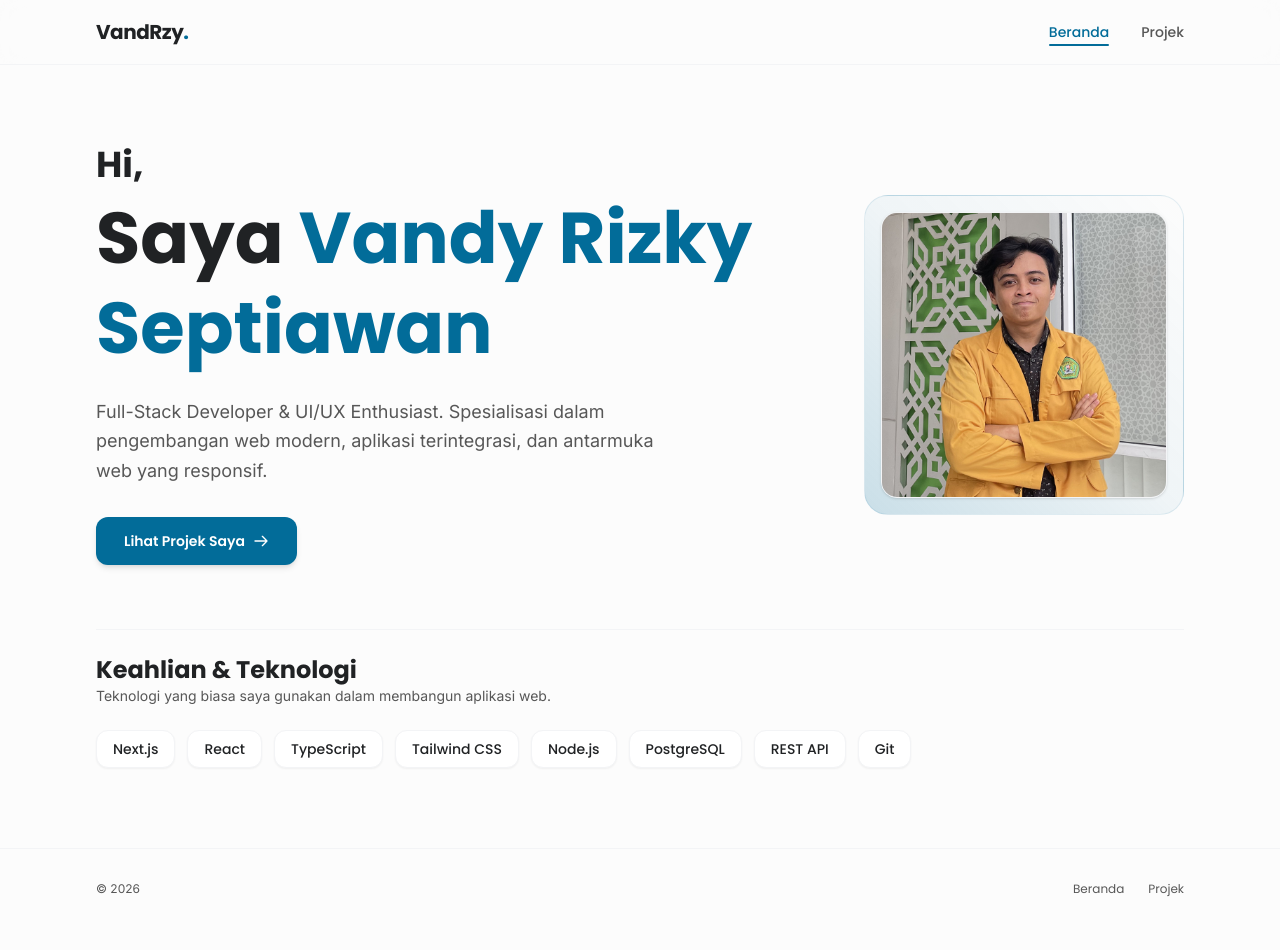
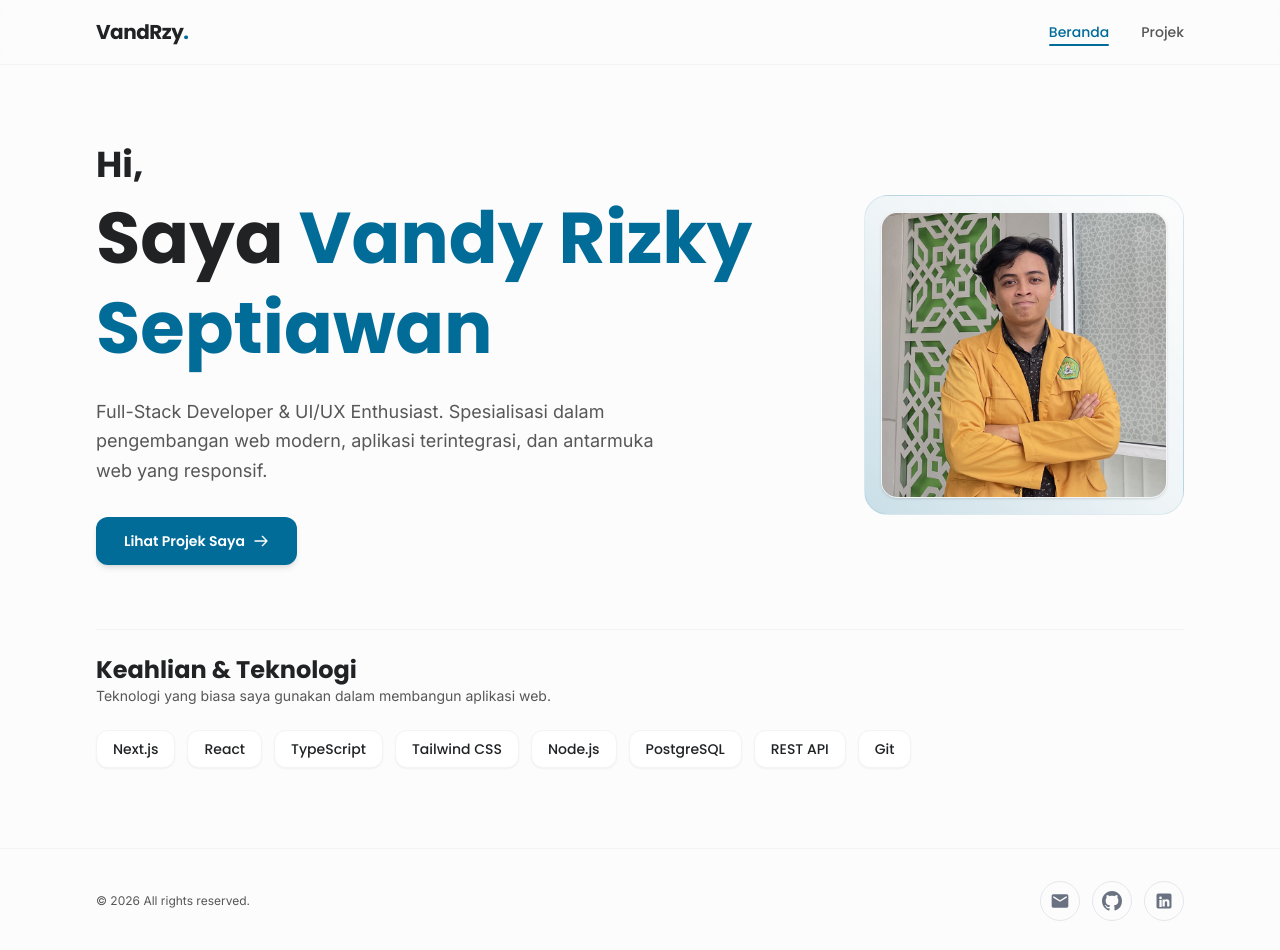
Before and after one commit to vandrzy/portofolio-nextjs, a Next.js app: page / in a window 1280 px wide. Shown: the top 950 px of the page. Before the commit the page ends 929 px from the top, so only its background shows below. Built offline with nearby package versions, Linux system fonts and the light colour scheme.

Commit message:
update footer

```diff
--- a/src/components/Footer.tsx
+++ b/src/components/Footer.tsx
@@ -1,19 +1,42 @@
-import Link from "next/link";
-
 export default function Footer() {
   return (
     <footer className="border-t border-gray-100 bg-[#fcfcfc] py-8 mt-auto">
       <div className="max-w-6xl mx-auto px-4 sm:px-6 lg:px-8 flex flex-col sm:flex-row items-center justify-between gap-4">
         <p className="text-xs text-[#575757]">
-          &copy; {new Date().getFullYear()}
+          &copy; {new Date().getFullYear()} All rights reserved.
         </p>
-        <div className="flex space-x-6 text-xs font-poppins">
-          <Link href="/" className="text-[#575757] hover:text-[#026c99] transition-colors">
-            Beranda
-          </Link>
-          <Link href="/projek" className="text-[#575757] hover:text-[#026c99] transition-colors">
-            Projek
-          </Link>
+        <div className="flex items-center gap-3">
+          <a
+            href="mailto:contact@example.com"
+            aria-label="Email"
+            className="w-10 h-10 flex items-center justify-center border border-gray-200 rounded-full text-gray-500 hover:text-[#026c99] hover:border-[#026c99] transition-colors"
+          >
+            <svg className="w-5 h-5 fill-current" viewBox="0 0 24 24">
+              <path d="M20 4H4c-1.1 0-1.99.9-1.99 2L2 18c0 1.1.9 2 2 2h16c1.1 0 2-.9 2-2V6c0-1.1-.9-2-2-2zm0 4l-8 5-8-5V6l8 5 8-5v2z" />
+            </svg>
+          </a>
+          <a
+            href="https://github.com"
+            target="_blank"
+            rel="noopener noreferrer"
+            aria-label="GitHub"
+            className="w-10 h-10 flex items-center justify-center border border-gray-200 rounded-full text-gray-500 hover:text-[#026c99] hover:border-[#026c99] transition-colors"
+          >
+            <svg className="w-5 h-5 fill-current" viewBox="0 0 24 24">
+              <path d="M12 0C5.37 0 0 5.37 0 12c0 5.31 3.435 9.795 8.205 11.385.6.105.825-.255.825-.57 0-.285-.015-1.23-.015-2.235-3.015.555-3.795-.735-4.035-1.41-.135-.345-.72-1.41-1.23-1.695-.42-.225-1.02-.78-.015-.795.945-.015 1.62.87 1.845 1.23 1.08 1.815 2.805 1.305 3.495.99.105-.78.42-1.305.765-1.605-2.67-.3-5.46-1.335-5.46-5.925 0-1.305.465-2.385 1.23-3.225-.12-.3-.54-1.53.12-3.18 0 0 1.005-.315 3.3 1.23.96-.27 1.98-.405 3-.405s2.04.135 3 .405c2.295-1.56 3.3-1.23 3.3-1.23.66 1.65.24 2.88.12 3.18.765.84 1.23 1.905 1.23 3.225 0 4.605-2.805 5.625-5.475 5.925.435.375.81 1.095.81 2.22 0 1.605-.015 2.895-.015 3.3 0 .315.225.69.825.57A12.02 12.02 0 0024 12c0-6.63-5.37-12-12-12z" />
+            </svg>
+          </a>
+          <a
+            href="https://linkedin.com"
+            target="_blank"
+            rel="noopener noreferrer"
+            aria-label="LinkedIn"
+            className="w-10 h-10 flex items-center justify-center border border-gray-200 rounded-full text-gray-500 hover:text-[#026c99] hover:border-[#026c99] transition-colors"
+          >
+            <svg className="w-5 h-5 fill-current" viewBox="0 0 24 24">
+              <path d="M19 3a2 2 0 0 1 2 2v14a2 2 0 0 1-2 2H5a2 2 0 0 1-2-2V5a2 2 0 0 1 2-2h14m-.5 15.5v-5.3a3.26 3.26 0 0 0-3.26-3.26c-.85 0-1.84.52-2.28 1.3v-1.11h-2.79v8.37h2.79v-4.93c0-.77.62-1.4 1.39-1.4a1.4 1.4 0 0 1 1.4 1.4v4.93h2.75M6.46 10.9v8.37H9.25V10.9H6.46M7.86 6.74a1.62 1.62 0 1 0 0 3.24 1.62 1.62 0 0 0 0-3.24z" />
+            </svg>
+          </a>
         </div>
       </div>
     </footer>
```
